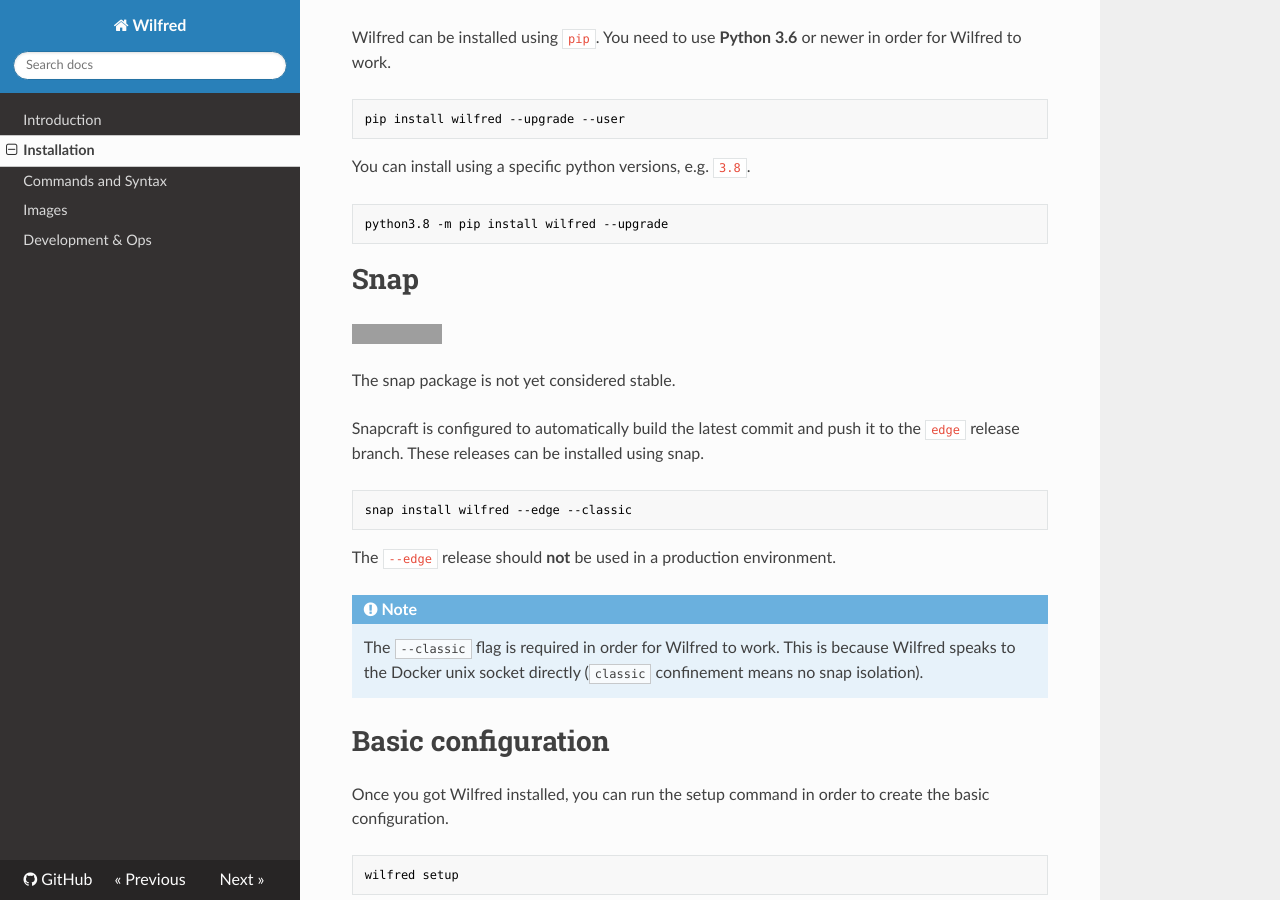
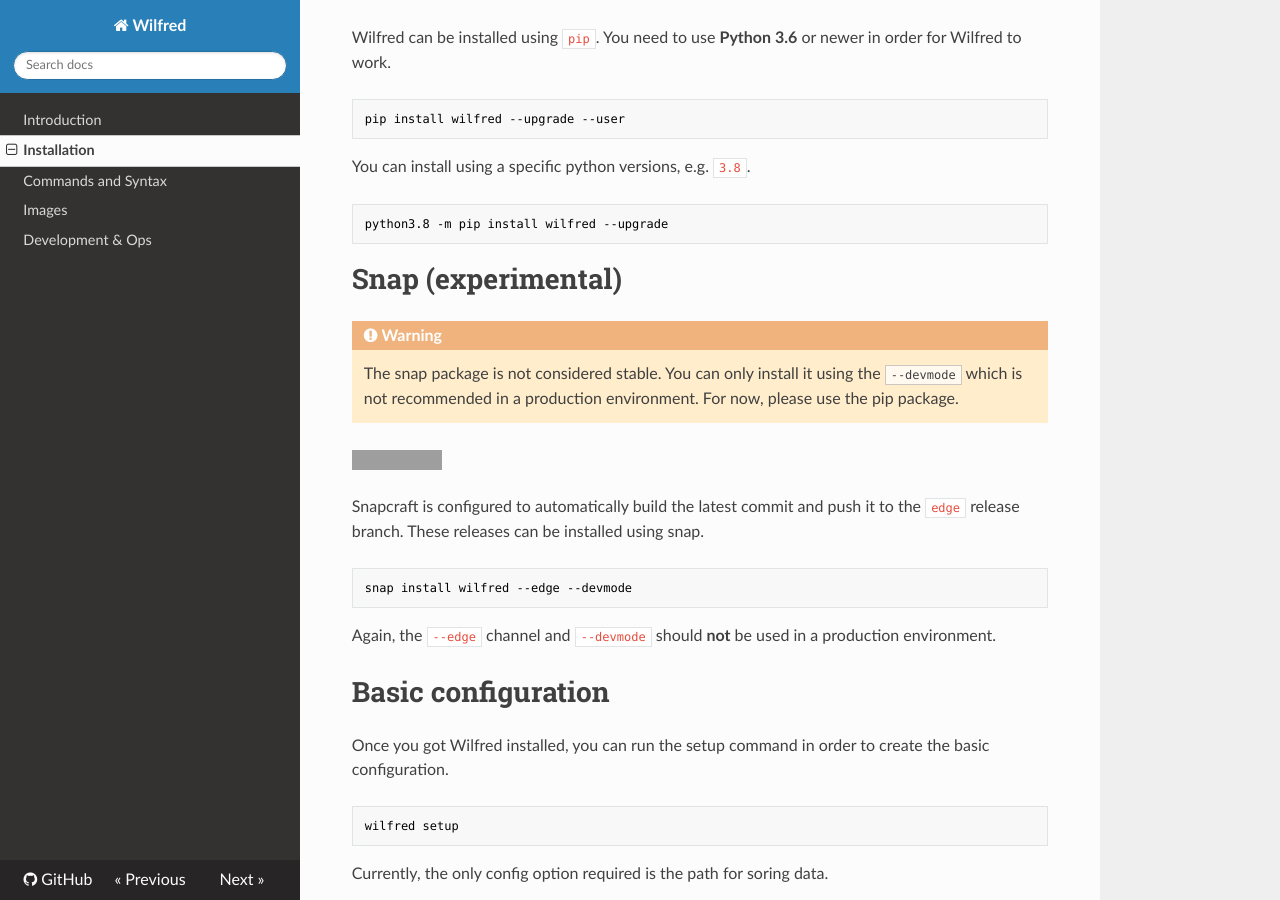
Before and after one commit to wilfred-dev/wilfred, an MkDocs documentation site: the page built from docs/installation.md, in a window 1280 px wide and 900 px high, scrolled down 458 px. Built offline with MkDocs 1.6.1, drawn with Linux system fonts in a browser that asks for light colours; nearby versions of some CDN libraries; grey boxes are pictures that could not be loaded.

Commit message:
Make it clear that the snap package is in dev & update pipfile.lock

````diff
--- a/docs/installation.md
+++ b/docs/installation.md
@@ -25,22 +25,20 @@
 python3.8 -m pip install wilfred --upgrade
 ```
 
-# Snap
+# Snap (experimental)
+
+!!! warning
+    The snap package is not considered stable. You can only install it using the `--devmode` which is not recommended in a production environment. For now, please use the pip package.
 
 [![Get it from the Snap Store](https://snapcraft.io/static/images/badges/en/snap-store-black.svg)](https://snapcraft.io/wilfred)
-
-The snap package is not yet considered stable.
 
 Snapcraft is configured to automatically build the latest commit and push it to the `edge` release branch. These releases can be installed using snap.
 
 ```bash
-snap install wilfred --edge --classic
+snap install wilfred --edge --devmode
 ```
 
-The `--edge` release should **not** be used in a production environment.
-
-!!! note
-    The `--classic` flag is required in order for Wilfred to work. This is because Wilfred speaks to the Docker unix socket directly (`classic` confinement means no snap isolation).
+Again, the `--edge` channel and `--devmode` should **not** be used in a production environment.
 
 # Basic configuration
 
````
Also changed, not shown: README.md (+2 -6 lines), 2 other files.
